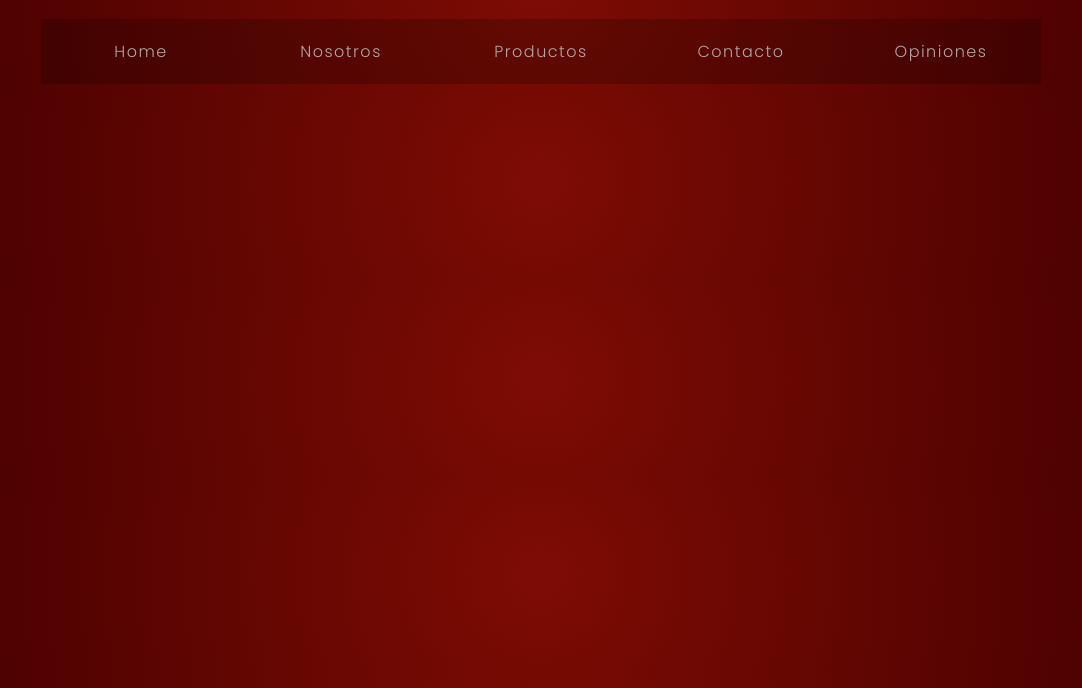
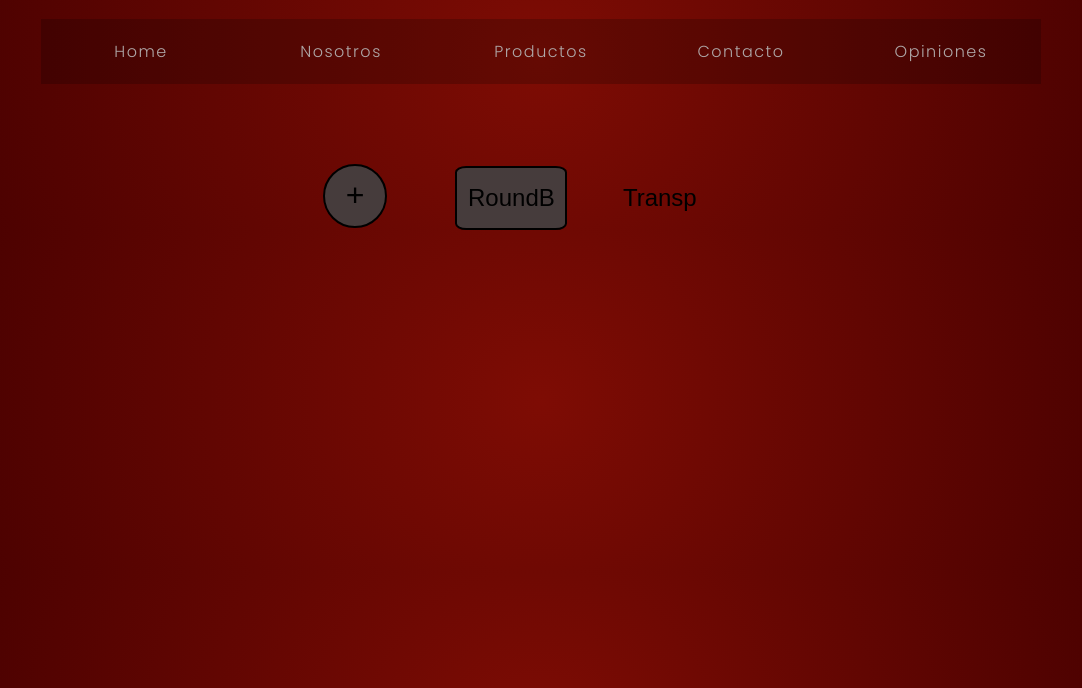
Before and after one commit to Cristiaanrueda/EjercicioClase7, a plain HTML site: page ResponsiveVersion/index.html in a window 1280 px wide. Shown: the part 112-800 px from the top of the page, without its empty margins (99-1181 px from the left). Drawn offline with Linux system fonts and the light colour scheme; a web font is replaced by a local one.

Commit message:
final release

```diff
--- a/ResponsiveVersion/index.html
+++ b/ResponsiveVersion/index.html
@@ -22,6 +22,12 @@
                 <li><a href="">Opiniones</a></li>
             </ul>
         </nav>
+        <div class="buttons">
+            <input type="button" value="+" class="BtnRound">
+            <input type="button" value="RoundB" class="BtnRoundBorder">
+            <input type="button" value="Transp" class="BtnTransp">
+        </div>
+    </div>
     </div>
     <script>
         const toggle = document.querySelector('.toggle');
--- a/ResponsiveVersion/style.css
+++ b/ResponsiveVersion/style.css
@@ -54,6 +54,79 @@ a:hover{
     flex-basis: 100%;
 }
 
+.buttons{
+    max-width: 500px;
+    margin: 0 auto;
+    padding-top: 5rem;
+
+
+}
+
+.BtnRound{
+    border-radius: 100%;
+    width: 4rem;
+    height: 4rem;
+    font-size: 2rem;
+    background-color: rgba(70, 60, 60);
+    border: 2px solid black;
+    margin: 0 2rem;
+    justify-content: space-evenly;
+
+}
+
+.BtnRound:hover{
+    border-radius: 100%;
+    width: 4rem;
+    height: 4rem;
+    font-size: 2rem;
+    background-color: rgba(70, 60, 60, 0.6);
+    color: white;
+
+}
+.BtnRoundBorder{
+    width: 7rem;
+    height: 4rem;
+    font-size: 1.5rem;
+    background-color: rgba(70, 60, 60);
+    color: black;
+    border:2px solid black;
+    border-radius: 10%;
+    margin-left: 2rem;
+    margin-right: 1.5;
+    justify-content: space-evenly;
+}
+
+.BtnRoundBorder:hover{
+        width: 7rem;
+        height: 4rem;
+        font-size: 1.5rem;
+        background-color: rgba(70, 60, 60, 0.6);
+        color: white;
+        border:2px solid black;
+        border-radius: 10%;
+    }
+
+.BtnTransp{
+    width: 7rem;
+    height: 4rem;
+    font-size: 1.5rem;
+    background-color: rgba(70, 60, 60, 0.0);
+    color: black;
+    border: 0px;
+    margin: 0 2rem;
+    justify-content: space-evenly;
+}
+
+.BtnTransp:hover{
+    width: 7rem;
+    height: 4rem;
+    font-size: 1.5rem;
+    background-color: rgba(70, 60, 60, 0.0);
+    color: white;
+    border: 0px;
+
+}
+
 
 
 @media all and (max-width: 1000px){
@@ -63,6 +136,7 @@ a:hover{
     .navbar li{
         flex: 1 1 60%
     }
+
 }
 
 @media all and (max-width: 800px){
@@ -86,4 +160,26 @@ a:hover{
     .navbar ul.open{
         display: flex;
     }
+
+    .buttons{
+        display: flex;
+        flex-direction: column;
+        flex-wrap: wrap;
+    }
+
+    .BtnRound{
+        margin: 1rem;
+        margin-left: 2.5rem;
+
+    }
+
+    .BtnRoundBorder{
+        margin: 1rem;
+
+    }
+
+    .BtnTransp{
+        margin: 1rem;
+
+    }
 }
--- a/style.css
+++ b/style.css
@@ -72,6 +72,79 @@ a:hover{
 .navbar ul.open{
     display: flex;
 }
+
+.buttons{
+    max-width: 500px;
+    margin: 0 auto;
+    padding-top: 5rem;
+    display: inline-block;
+
+}
+
+.BtnRound{
+    border-radius: 100%;
+    width: 4rem;
+    height: 4rem;
+    font-size: 2rem;
+    background-color: rgba(70, 60, 60);
+    border: 2px solid black;
+    margin: 0 2rem;
+    justify-content: space-evenly;
+
+}
+
+.BtnRound:hover{
+    border-radius: 100%;
+    width: 4rem;
+    height: 4rem;
+    font-size: 2rem;
+    background-color: rgba(70, 60, 60, 0.6);
+    color: white;
+
+}
+.BtnRoundBorder{
+    width: 7rem;
+    height: 4rem;
+    font-size: 1.5rem;
+    background-color: rgba(70, 60, 60);
+    color: black;
+    border:2px solid black;
+    border-radius: 10%;
+    margin-left: 2rem;
+    margin-right: 1.5;
+    justify-content: space-evenly;
+}
+
+.BtnRoundBorder:hover{
+        width: 7rem;
+        height: 4rem;
+        font-size: 1.5rem;
+        background-color: rgba(70, 60, 60, 0.6);
+        color: white;
+        border:2px solid black;
+        border-radius: 10%;
+    }
+
+.BtnTransp{
+    width: 7rem;
+    height: 4rem;
+    font-size: 1.5rem;
+    background-color: rgba(70, 60, 60, 0.0);
+    color: black;
+    border: 0px;
+    margin: 0 2rem;
+    justify-content: space-evenly;
+}
+
+.BtnTransp:hover{
+    width: 7rem;
+    height: 4rem;
+    font-size: 1.5rem;
+    background-color: rgba(70, 60, 60, 0.0);
+    color: white;
+    border: 0px;
+
+}
 /* @media all and (max-width: 1000px){
     .navbar ul {
         flex-wrap: wrap;
```
Also changed, not shown: index.html (+5 -0 lines).
